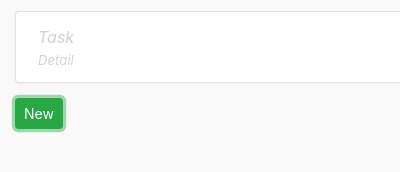
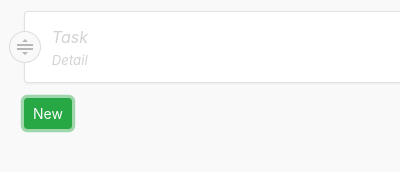
Before and after one commit to jhilaa/6-if-project-js, a browser extension: page src/html/popup.html in a window 400 px wide. Both pictures are taken after a click on the button "New". Shown: the top 172 px of the page. Drawn offline with nearby package versions, Linux system fonts and the light colour scheme.

Commit message:
card are draggable

```diff
--- a/src/css/popup.css
+++ b/src/css/popup.css
@@ -129,7 +129,7 @@ body {
 }
 
 .list-row .list-item > * {
-  padding-left: 0.625rem;
+  padding-left: 0.925rem;
   padding-right: 0.625rem;
 }
 
@@ -146,6 +146,10 @@ list-item {
   background: white;
 }
 
+.list-item:hover {
+  cursor: grab;
+}
+
 .list-item-model {
   display: none;
 }
@@ -159,3 +163,16 @@ list-item {
 .item-task:hover {
   background-color: rgb(235, 233, 233);
 }
+
+.grab {
+  border-radius: 50%;
+  background-image: url("../images/icon_draggable.svg");
+  background-position: center;
+  background-repeat: no-repeat;
+  background-color: #f9f9fa;
+  left: -1em;
+  border: 1px solid rgba(19, 24, 44, 0.125);
+  width: 2em;
+  height: 2em;
+  position: absolute;
+}
--- a/src/html/popup.html
+++ b/src/html/popup.html
@@ -9,11 +9,12 @@
     <div class="page-content page-container" id="page-content">
       <div class="padding">
         <div class="row">
-          <div class="col-sm-8">
+          <div class="col-sm-8 pl-4">
             <div id="container" class="container-fluid justify-content-center">
               <div class="list list-row" id="sortable" data-sortable-id="0" aria-dropeffect="move">
                 <!-- MODELE ---------------------->
                 <div class="list-item-model card" data-id="13" data-item-sortable-id="0" draggable="true" role="option" aria-grabbed="false">
+                  <div class="grab"></div>
                   <div class="flex">
                       <input class="item-task text-color w-100 border-0" data-abc="true" placeholder="Task"></input>
                       <input class="item-detail text-muted w-100 text-sm h-1x border-0" placeholder="Detail"></input>
--- a/src/js/popup.js
+++ b/src/js/popup.js
@@ -8,7 +8,7 @@ function addItem(task, description) {
   newTask.querySelector(".item-task").value = task;
   newTask.querySelector(".item-detail").value = description;
   newTask.classList.add("list-item");
-  newTask.classList.add("list-item-model");
+  newTask.classList.remove("list-item-model");
   newTask.style.display = "flex";
   //----------------
   newTask.querySelector(".btnDeleteTask").addEventListener("click", (e) => {
--- a/src/js/sortable.js
+++ b/src/js/sortable.js
@@ -0,0 +1,3 @@
+$(function () {
+  $("#sortable").sortable();
+});
```
Also changed, not shown: manifest.json, src/images/Calendar-Time.svg (deleted), src/images/get_started128.png (deleted), src/images/get_started16.png (deleted), src/images/get_started32.png (deleted), src/images/get_started48.png (deleted), src/images/icon_draggable.svg (added), src/images/pencil-square.svg (deleted), src/images/plus-square.svg (deleted), 1 other file.
